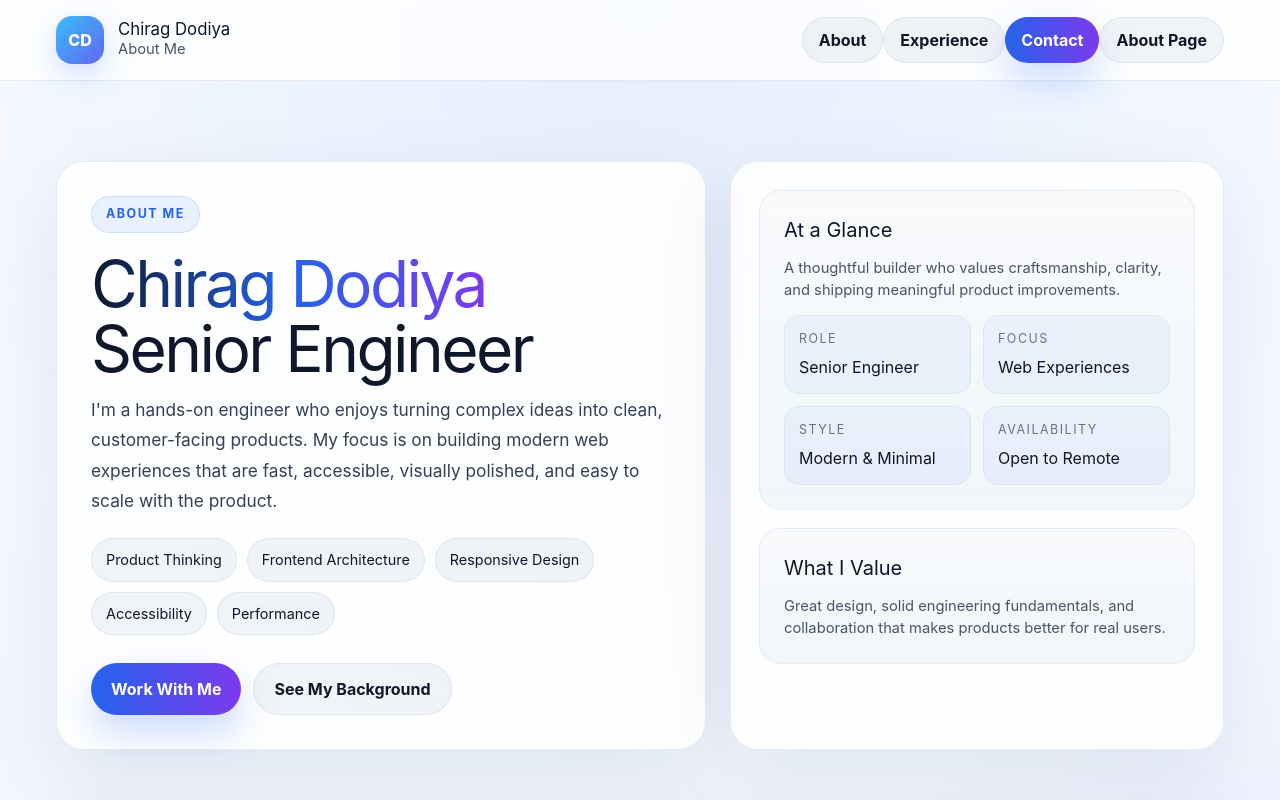
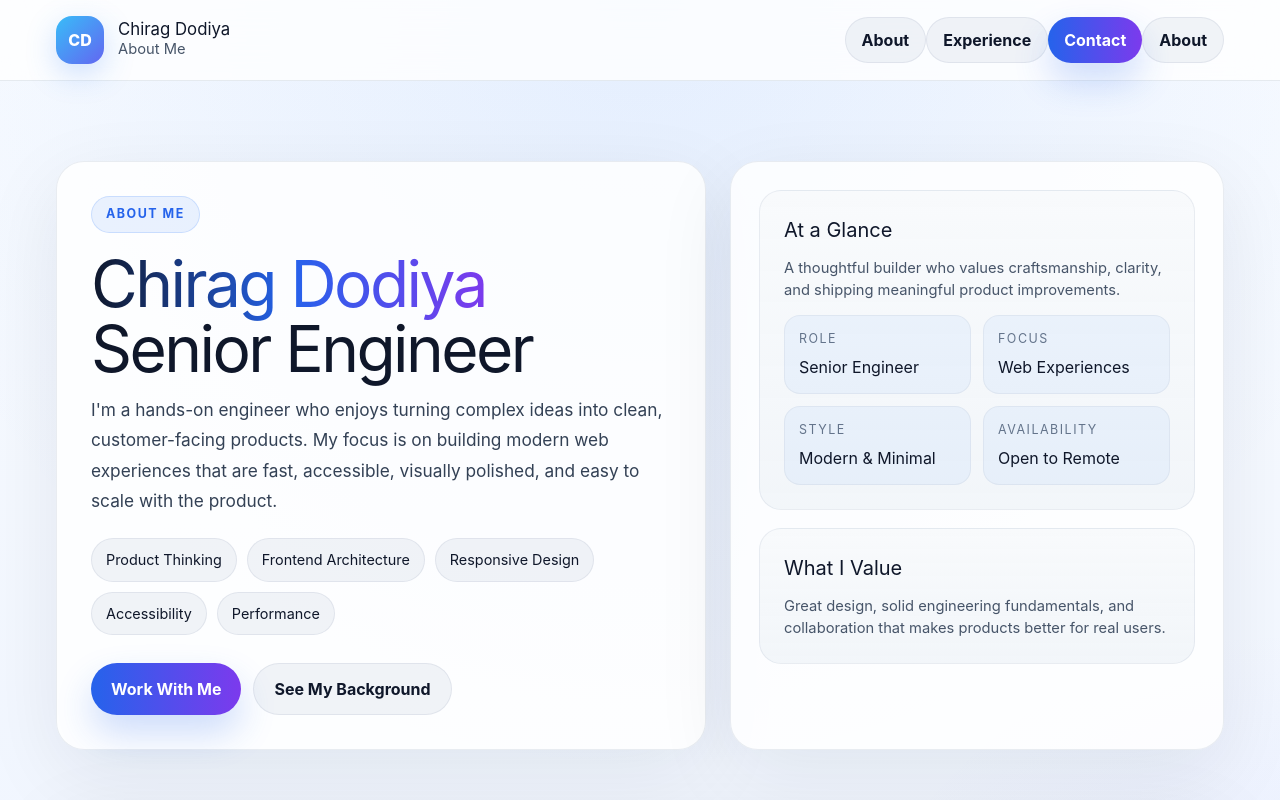
Before and after one commit to riverxapp/api-orbit-gbv, a plain HTML site: page index.html in a window 1280 px wide. Shown: the top 800 px of the page. Drawn offline with nearby package versions, Linux system fonts and the light colour scheme.

Commit message:
chore: deterministic bootstrap step 1/1 - index.html

```diff
--- a/index.html
+++ b/index.html
@@ -87,7 +87,7 @@
         <a href="#about" class="btn btn-secondary" style="padding:10px 16px;">About</a>
         <a href="#experience" class="btn btn-secondary" style="padding:10px 16px;">Experience</a>
         <a href="#contact" class="btn btn-primary" style="padding:10px 16px;">Contact</a>
-      <a href="about.html" class="btn btn-secondary" style="padding:10px 16px;">About Page</a></nav>
+      <a href="about.html" class="btn btn-secondary" style="padding:10px 16px;">About</a></nav>
     </div>
   </header>
   <main id="top" class="resume-shell">
```
